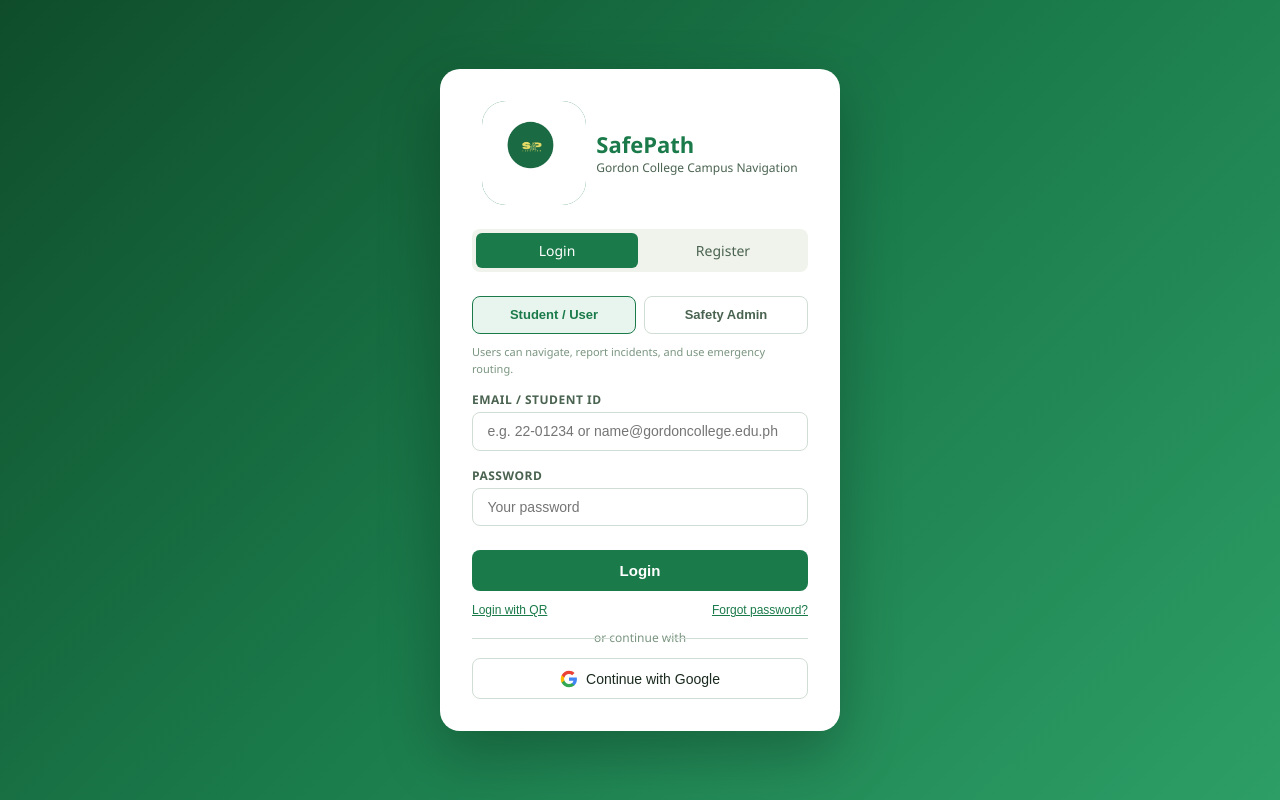
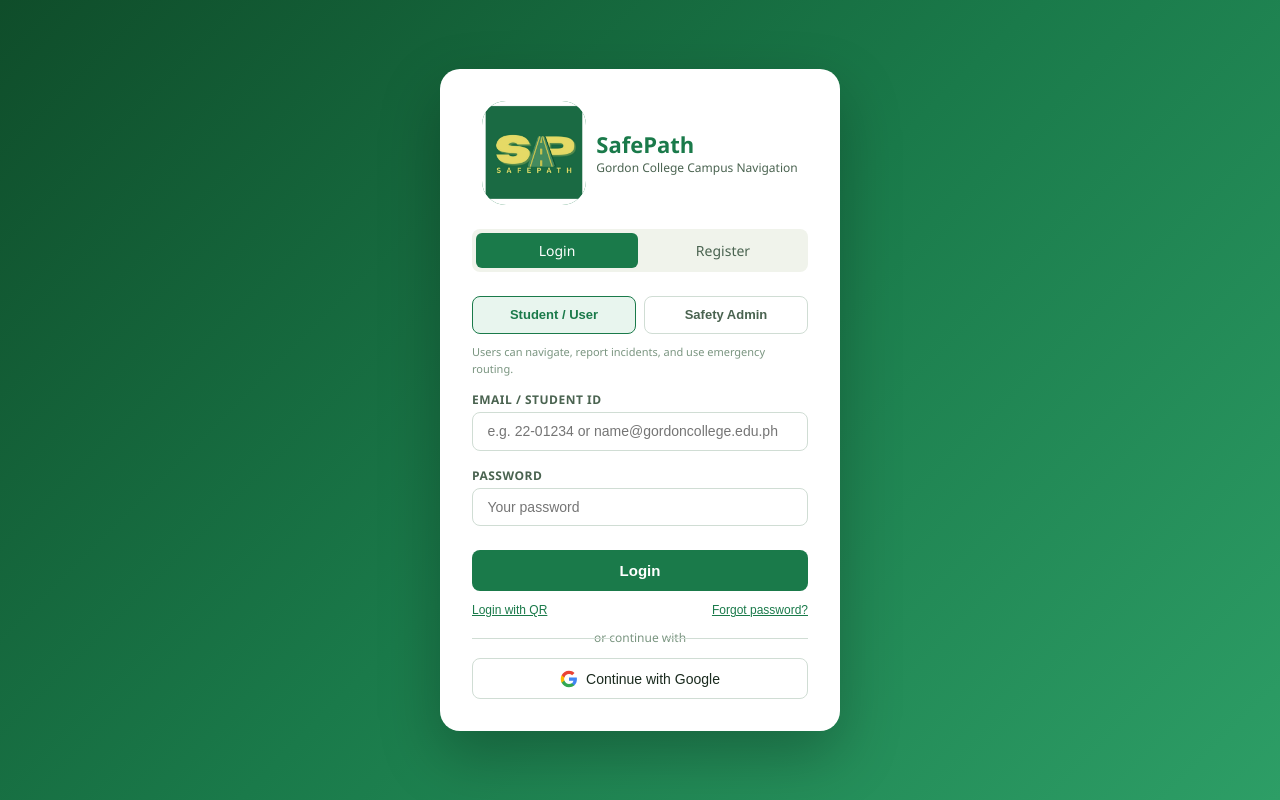
Before and after one commit to 202411305/SAFEPATH-app, a plain HTML site: page index.html in a window 1280 px wide. Drawn offline with Linux system fonts and the light colour scheme.

Commit message:
Add files via upload
ADDITIONAL CHANGES

```diff
--- a/index.html
+++ b/index.html
@@ -272,7 +272,7 @@ canvas{display:block;width:100%;height:260px;cursor:crosshair}
 
 <div id="splash">
   <div class="splash-inner">
-    <img class="splash-logo" src="safepath_logo.jpg" alt="SafePath logo"/>
+    <img class="splash-logo" src="safepathnewlogo.jpg" alt="SafePath logo"/>
     <div class="splash-title">SafePath</div>
     <div class="splash-sub">Preparing campus routes...</div>
     <div class="splash-bar"><span></span></div>
@@ -283,7 +283,7 @@ canvas{display:block;width:100%;height:260px;cursor:crosshair}
 <div id="overlay">
   <div class="auth-card">
     <div class="auth-logo">
-      <div class="auth-logo-circle"><img src="safepath_logo.jpg" alt="SafePath logo"/></div>
+      <div class="auth-logo-circle"><img src="safepathnewlogo.jpg" alt="SafePath logo"/></div>
       <div class="auth-logo-text">
         <h1>SafePath</h1>
         <p>Gordon College Campus Navigation</p>
@@ -665,7 +665,7 @@ canvas{display:block;width:100%;height:260px;cursor:crosshair}
           <div id="activityList" style="font-size:13px;color:var(--text2)">
             <div style="display:flex;justify-content:space-between;padding:.4rem 0;border-bottom:1px solid var(--border)"><span>Gate 1 → CCS Building</span><span style="color:var(--text3)">Today 8:22 AM</span></div>
             <div style="display:flex;justify-content:space-between;padding:.4rem 0;border-bottom:1px solid var(--border)"><span>Library → Admin Building</span><span style="color:var(--text3)">Yesterday 2:10 PM</span></div>
-            <div style="display:flex;justify-content:space-between;padding:.4rem 0"><span>Canteen → Gym</span><span style="color:var(--text3)">May 6, 10:45 AM</span></div>
+            <div style="display:flex;justify-content:space-between;padding:.4rem 0"><span>Canteen → Fire Exit</span><span style="color:var(--text3)">May 6, 10:45 AM</span></div>
           </div>
         </div>
       </div>
```
Also changed, not shown: safepathnewlogo.jpg (added).
